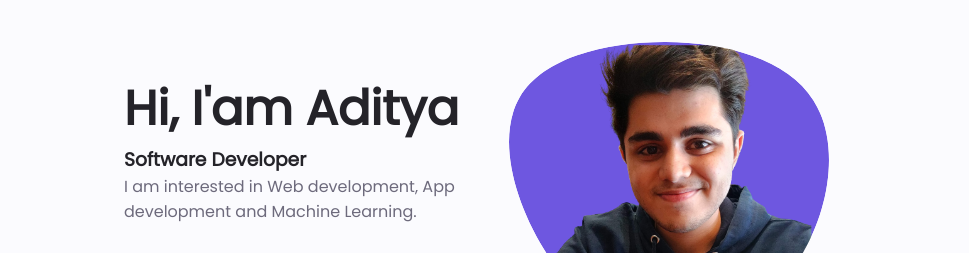
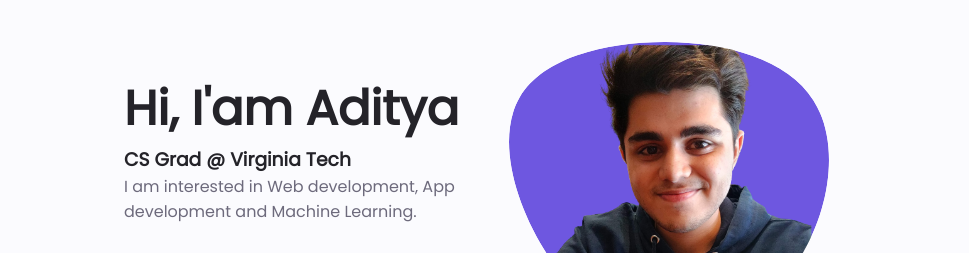
Before and after one commit to aditya28sarin/aditya28sarin.github.io, a plain HTML site: page index.html in a window 1280 px wide. Shown: the part 142-395 px from the top of the page, 184-1153 px from the left. Drawn offline with nearby package versions, Linux system fonts and the light colour scheme; files whose address does not match are found by name.

Commit message:
Update index.html

```diff
--- a/index.html
+++ b/index.html
@@ -126,7 +126,7 @@
 
                         <div class="home__data">
                             <h1 class="home__title">Hi, I'am Aditya</h1>
-                            <h3 class="home_subtitle">Software Developer</h3>
+                            <h3 class="home_subtitle">CS Grad @ Virginia Tech</h3>
                             <p class="home__description"> I am interested in Web development, App development and Machine Learning.</p>
                             <a href="#contact" class="button button--flex">
                                 Contact Me<i class="uil uil-message button__icon"></i>
```
